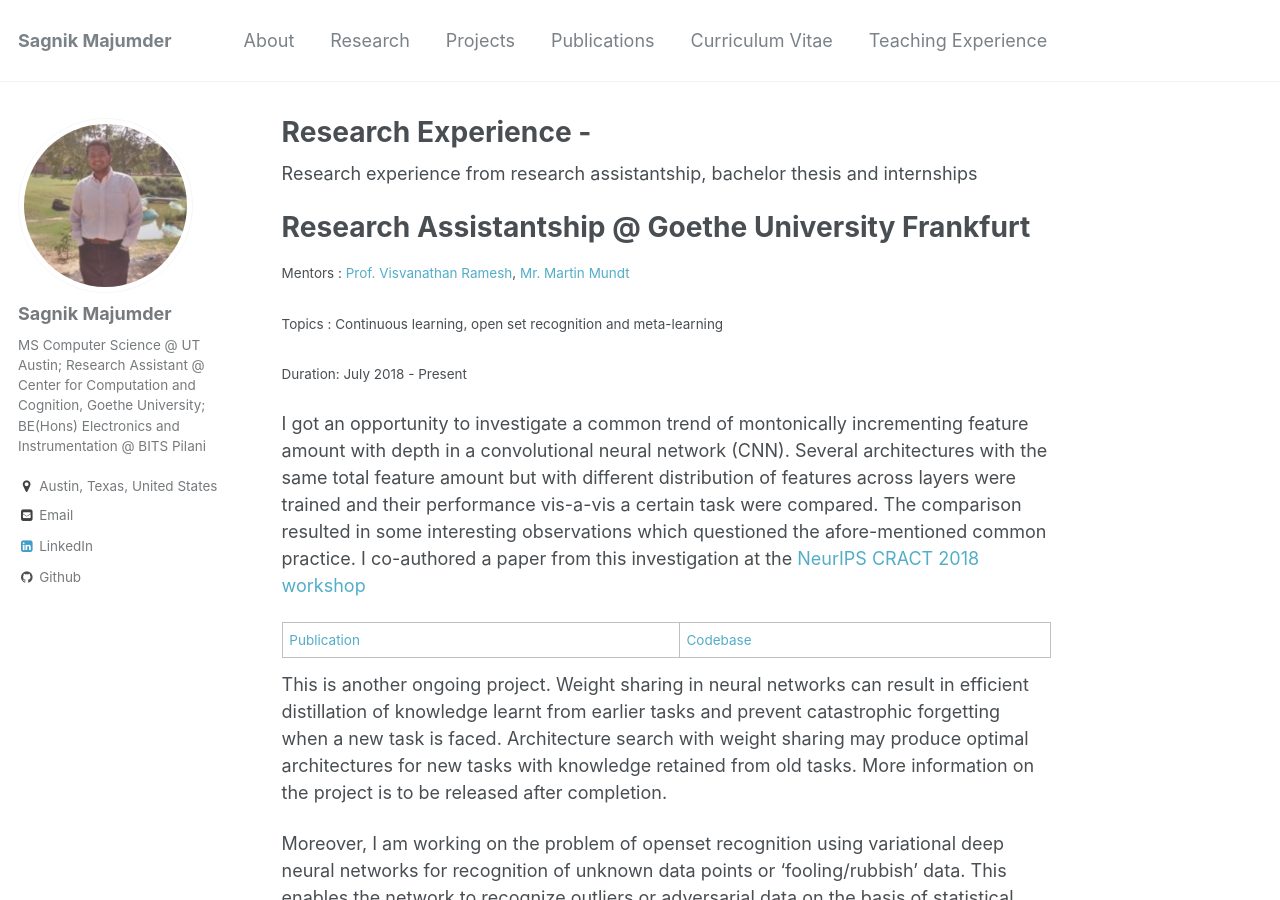
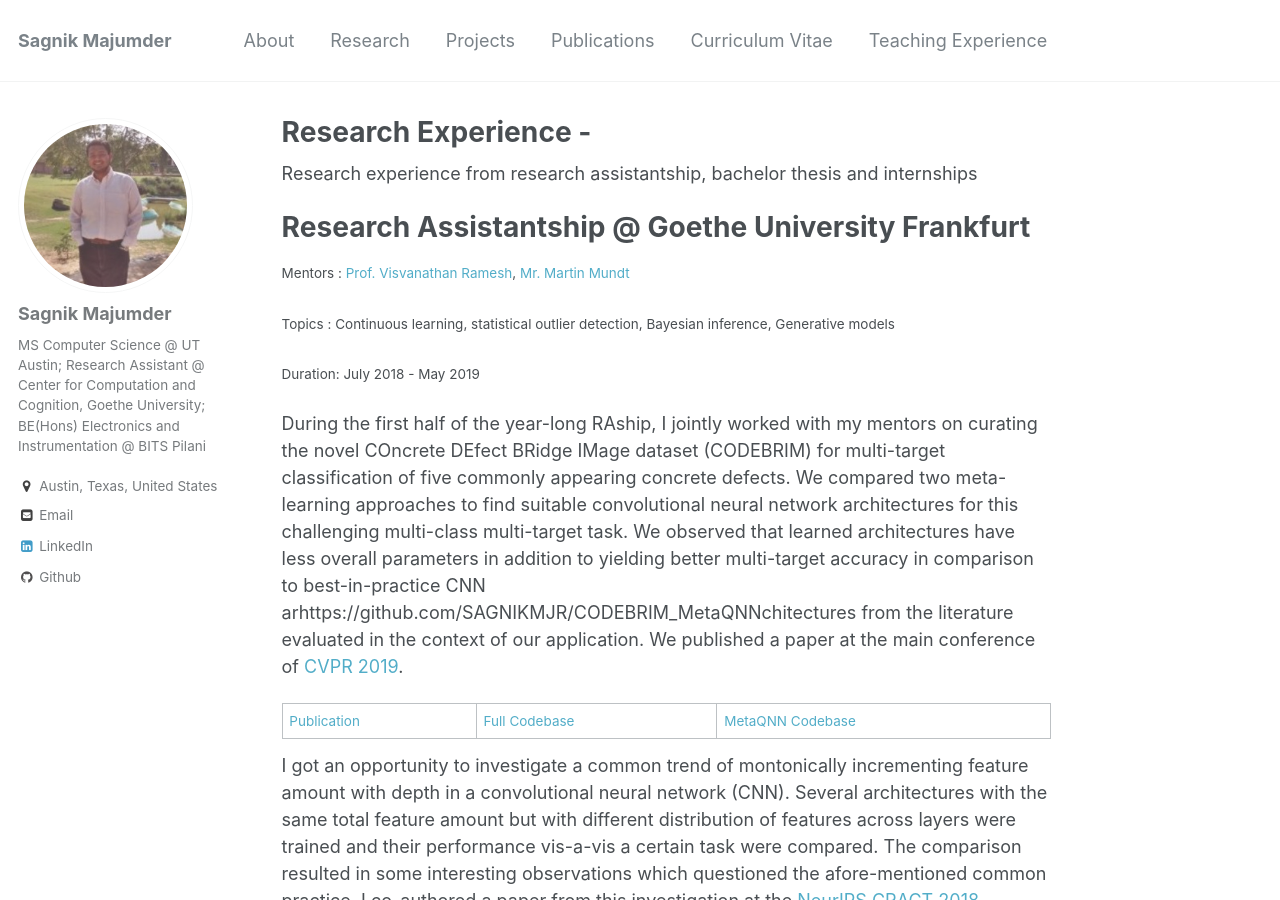
Before and after one commit to SAGNIKMJR/sagnikmjr.github.io, a Jekyll site: the page built from _pages/research.md, in a window 1280 px wide and 900 px high. Built offline with Jekyll 4.4.1, drawn with Linux system fonts in a browser that asks for light colours.

Commit message:
research updates1

```diff
--- a/_pages/research.md
+++ b/_pages/research.md
@@ -11,13 +11,17 @@ Research experience from research assistantship, bachelor thesis and internships
 # Research Assistantship @ Goethe University Frankfurt
 <small>Mentors : [Prof. Visvanathan Ramesh], [Mr. Martin Mundt]</small>
 
-<small>Topics : Continuous learning, open set recognition and meta-learning  </small>
+<small>Topics : Continuous learning, statistical outlier detection, Bayesian inference, Generative models  </small>
 
-<small>Duration: July 2018 - Present</small>
+<small>Duration: July 2018 - May 2019</small>
 
-[//]: # (Primarily, I have been jointly working on curating the novel COncrete DEfect BRidge IMage dataset (CODEBRIM) for multi-target classification of five commonly appearing concrete defects. We have compared two meta-learning approaches to find suitable convolutional neural network architectures for this challenging multi-class multi-target task. We have observed that learned architectures have less overall parameters in addition to yielding better multi-target accuracy in comparison to popular CNN architectures from the literature evaluated in the context of our application. We have jointly submitted a paper from this project to a tier-1 vision conference of the likes of ECCV, CVPR, ICCV etc.)
+<!-- [//]: # (Primarily, I have been jointly working on curating the novel COncrete DEfect BRidge IMage dataset (CODEBRIM) for multi-target classification of five commonly appearing concrete defects. We have compared two meta-learning approaches to find suitable convolutional neural network architectures for this challenging multi-class multi-target task. We have observed that learned architectures have less overall parameters in addition to yielding better multi-target accuracy in comparison to popular CNN architectures from the literature evaluated in the context of our application. We have jointly submitted a paper from this project to a tier-1 vision conference of the likes of ECCV, CVPR, ICCV etc.)
 
-[//]: # ([Submitted manuscript](https://drive.google.com/open?id=1Q3kgJ0BIyIb_dl-aUi-mmVzQ8xl_srfy))
+[//]: # ([Submitted manuscript](https://drive.google.com/open?id=1Q3kgJ0BIyIb_dl-aUi-mmVzQ8xl_srfy)) -->
+
+During the first half of the year-long RAship, I jointly worked with my mentors on curating the novel COncrete DEfect BRidge IMage dataset (CODEBRIM) for multi-target classification of five commonly appearing concrete defects. We compared two meta-learning approaches to find suitable convolutional neural network architectures for this challenging multi-class multi-target task. We observed that learned architectures have less overall parameters in addition to yielding better multi-target accuracy in comparison to best-in-practice CNN arhttps://github.com/SAGNIKMJR/CODEBRIM_MetaQNNchitectures from the literature evaluated in the context of our application. We published a paper at the main conference of [CVPR 2019](http://cvpr2019.thecvf.com/).
+
+[Publication](http://openaccess.thecvf.com/content_CVPR_2019/html/Mundt_Meta-Learning_Convolutional_Neural_Architectures_for_Multi-Target_Concrete_Defect_Classification_With_CVPR_2019_paper.html)|[Full Codebase](https://github.com/MrtnMndt/meta-learning-CODEBRIM)|[MetaQNN Codebase](https://github.com/SAGNIKMJR/CODEBRIM_MetaQNN)
 
 I got an opportunity to investigate a common trend of montonically incrementing feature amount with depth in a convolutional neural network (CNN). Several architectures with the same total feature amount but with different distribution of features across layers were trained and their performance vis-a-vis a certain task were compared. The comparison resulted in some interesting observations which questioned the afore-mentioned common practice. I co-authored a paper from this investigation at the [NeurIPS CRACT 2018 workshop](https://ml-critique-correct.github.io/)
 
```
Also changed, not shown: _pages/about.md (+2 -2 lines).
